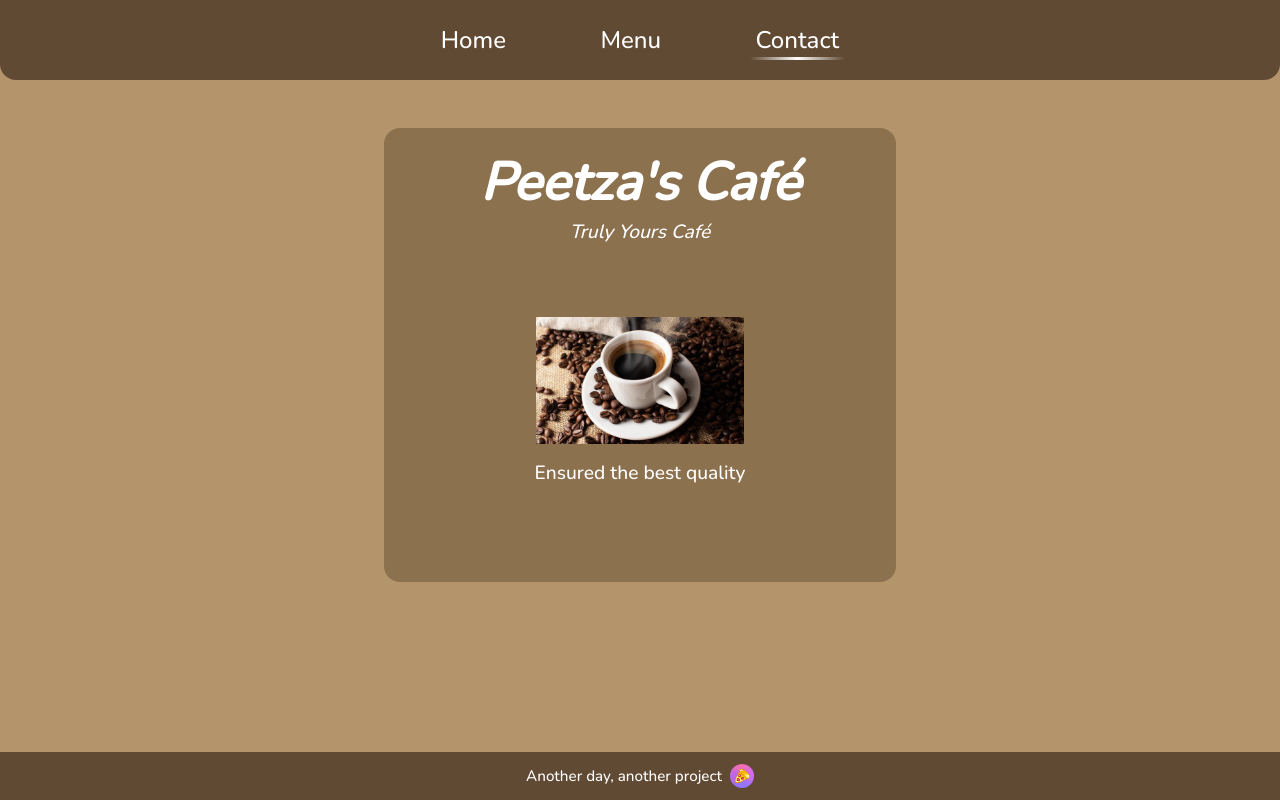
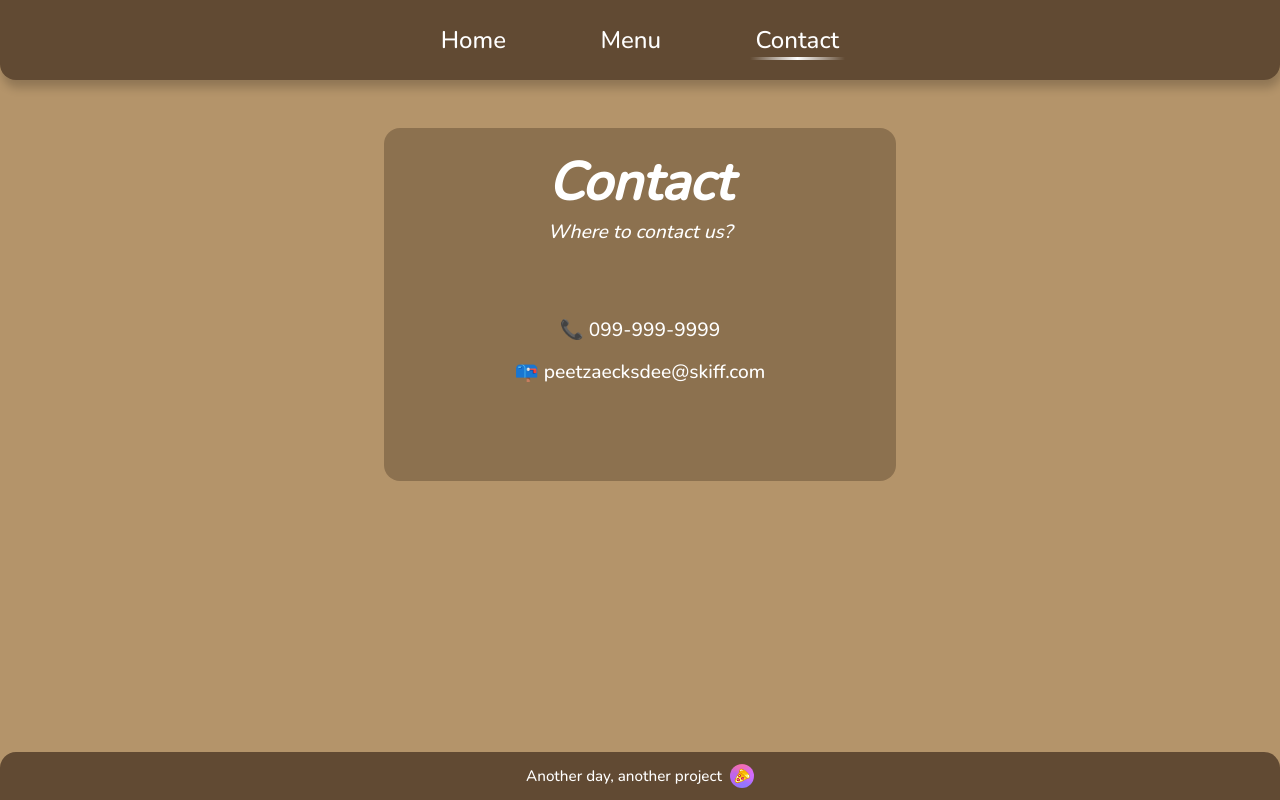
Before and after one commit to peetzaecksdee/TOP-Restaurant-Page, a website built with webpack: page dist/index.html in a window 1280 px wide. Both pictures are taken after a click on the button "Contact". Built offline with nearby package versions, Linux system fonts and the light colour scheme.

Commit message:
Finished Contact + box shadow header

```diff
--- /dev/null
+++ b/src/contact.js
@@ -0,0 +1,27 @@
+import {createTitle} from './shared.js';
+
+function loadContact() {
+  const main = document.querySelector('main');
+
+  const titleContainer = createTitle('Contact', 'Where to contact us?');
+
+  const contactContainer = document.createElement('div');
+  contactContainer.classList.add('contact-container');
+
+  const phone = document.createElement('span');
+  phone.classList.add('text');
+  phone.textContent = "📞 099-999-9999";
+
+  const email = document.createElement('span');
+  email.classList.add('text');
+  email.textContent = "📪 peetzaecksdee@skiff.com";
+
+  contactContainer.appendChild(titleContainer);
+  contactContainer.appendChild(phone);
+  contactContainer.appendChild(email);
+  main.appendChild(contactContainer);
+
+  return contactContainer;
+}
+
+export default loadContact;
--- a/src/index.js
+++ b/src/index.js
@@ -1,5 +1,6 @@
 import loadHome from './home.js';
 import loadMenu from './menu.js';
+import loadContact from './contact.js';
 
 let currentPage;
 let debounce = false;
@@ -34,7 +35,7 @@ function clearMain() {
   main.innerHTML = '';
   setTimeout(() => {
     debounce = false;
-  }, 1000)
+  }, 750)
 }
 
 function createHeader() {
@@ -56,7 +57,7 @@ function createHeader() {
       clearMain();
       setActiveButton(homeBtn);
       currentPage = loadHome();
-    }, 1000);
+    }, 750);
   });
 
   const menuBtn = createButton('Menu');
@@ -71,7 +72,7 @@ function createHeader() {
       clearMain();
       setActiveButton(menuBtn);
       currentPage = loadMenu();
-    }, 1000);
+    }, 750);
   });
 
   const contactBtn = createButton('Contact');
@@ -80,7 +81,13 @@ function createHeader() {
       return;
     }
 
-    setActiveButton(contactBtn);
+    debounce = true;
+    currentPage.style = 'opacity: 0';
+    setTimeout(() => {
+      clearMain();
+      setActiveButton(contactBtn);
+      currentPage = loadContact();
+    }, 750);
   });
 
   nav.appendChild(homeBtn);
```
Also changed, not shown: dist/index.html, dist/main.js, dist/style.css.
